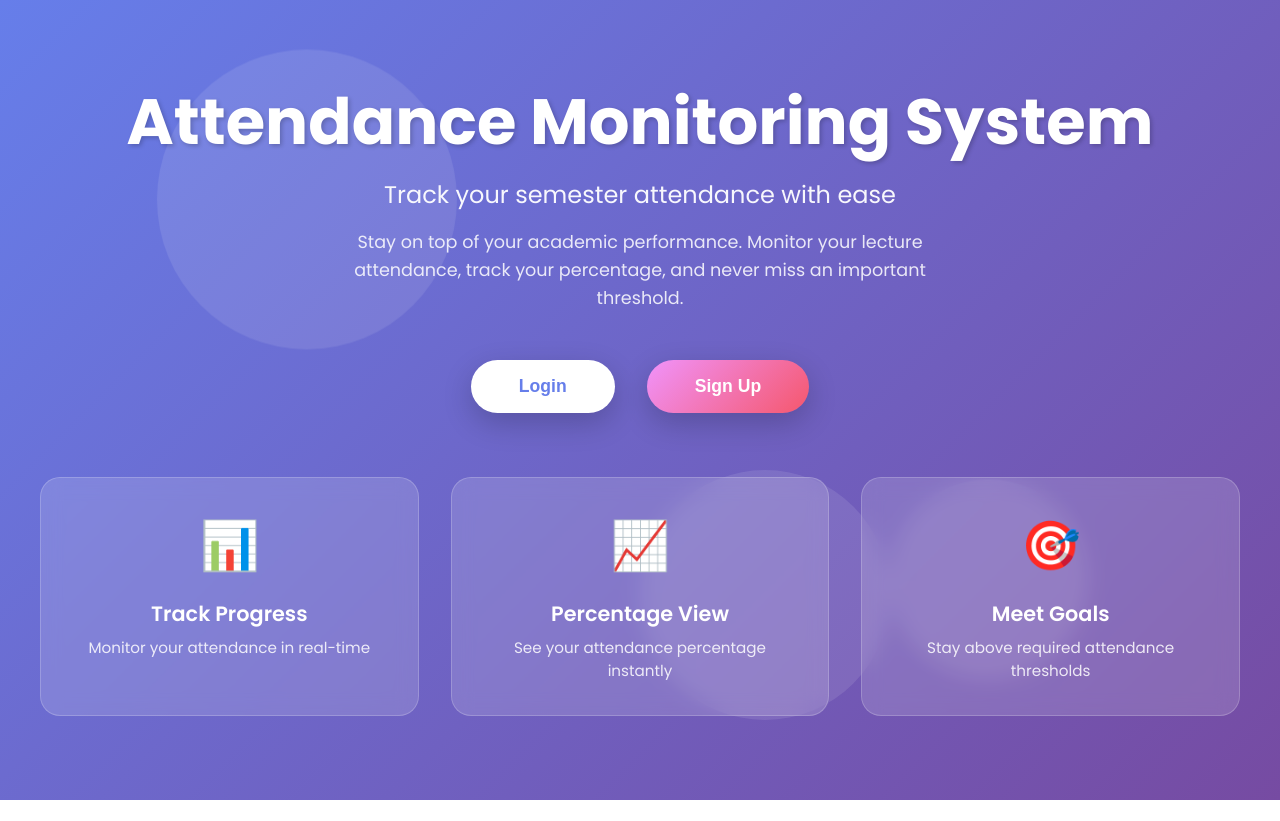
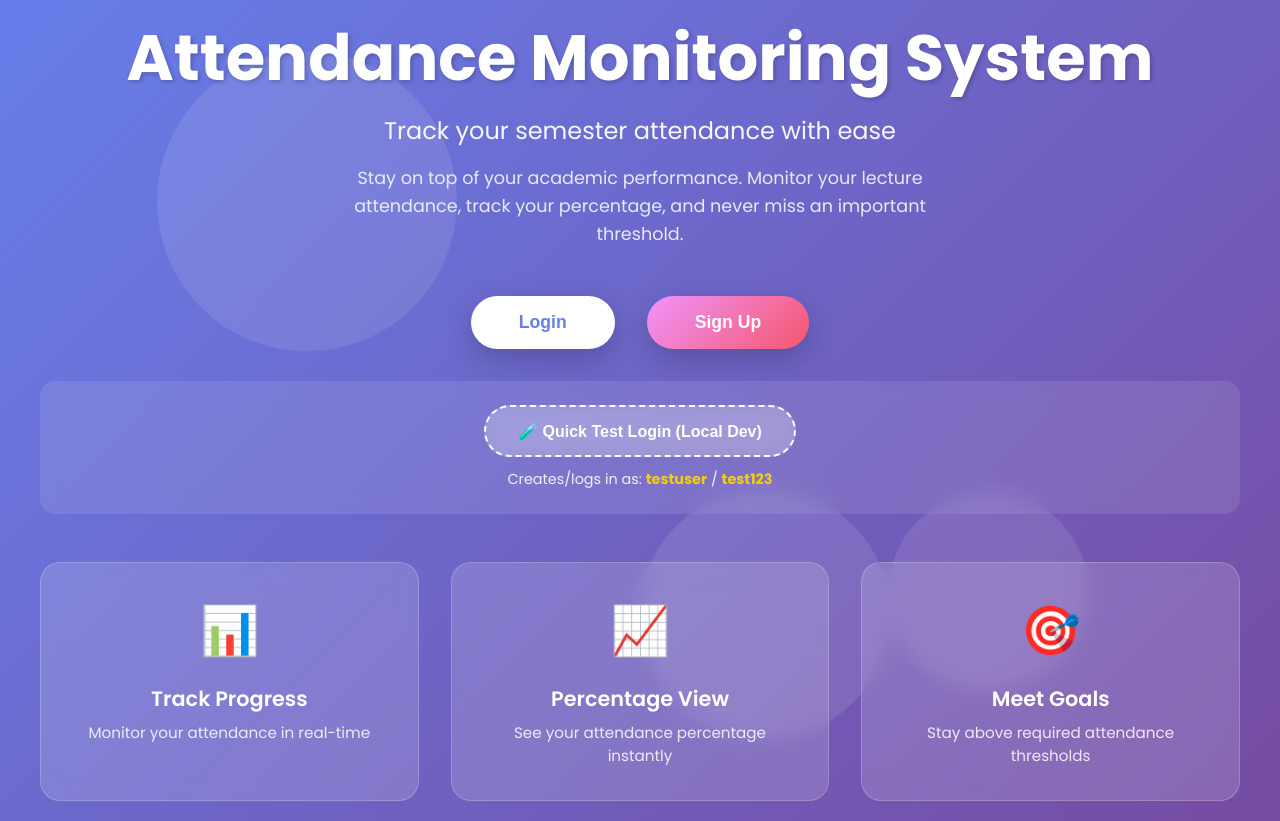
Before and after one commit to viraj24ecs-design/AttendanceMonitor, a React (Create React App) app in the folder frontend/: page / in a window 1280 px wide. Before the commit the page ends 800 px from the top, so only its background shows below. Built offline with nearby package versions, Linux system fonts and the light colour scheme; the HTML template or start-up script is replaced by a standard one.

Commit message:
Add test user quick login for local development

```diff
--- a/frontend/src/components/LandingPage.css
+++ b/frontend/src/components/LandingPage.css
@@ -119,7 +119,54 @@
   display: flex;
   gap: 2rem;
   justify-content: center;
-  margin-bottom: 4rem;
+  margin-bottom: 2rem;
+}
+
+/* Test User Section */
+.test-user-section {
+  text-align: center;
+  margin-bottom: 3rem;
+  padding: 1.5rem;
+  background: rgba(255, 255, 255, 0.1);
+  border-radius: 15px;
+  backdrop-filter: blur(10px);
+}
+
+.btn-test-user {
+  padding: 0.9rem 2rem;
+  font-size: 1rem;
+  font-weight: 600;
+  border: 2px dashed #ffffff;
+  border-radius: 50px;
+  background: rgba(255, 255, 255, 0.2);
+  color: #ffffff;
+  cursor: pointer;
+  transition: all 0.3s ease;
+  backdrop-filter: blur(10px);
+  margin-bottom: 0.75rem;
+}
+
+.btn-test-user:hover:not(:disabled) {
+  background: rgba(255, 255, 255, 0.3);
+  transform: translateY(-2px);
+  box-shadow: 0 8px 20px rgba(0, 0, 0, 0.2);
+}
+
+.btn-test-user:disabled {
+  opacity: 0.6;
+  cursor: not-allowed;
+}
+
+.test-user-hint {
+  color: #ffffff;
+  font-size: 0.9rem;
+  margin: 0;
+  opacity: 0.9;
+}
+
+.test-user-hint strong {
+  font-weight: 700;
+  color: #ffd700;
 }
 
 .btn {
--- a/frontend/src/components/LandingPage.js
+++ b/frontend/src/components/LandingPage.js
@@ -1,11 +1,15 @@
 import React, { useState } from 'react';
+import { useNavigate } from 'react-router-dom';
+import axios from 'axios';
 import './LandingPage.css';
 import LoginModal from './LoginModal';
 import RegisterModal from './RegisterModal';
 
 const LandingPage = () => {
+  const navigate = useNavigate();
   const [showLoginModal, setShowLoginModal] = useState(false);
   const [showRegisterModal, setShowRegisterModal] = useState(false);
+  const [testLoading, setTestLoading] = useState(false);
 
   const openLogin = () => {
     setShowRegisterModal(false);
@@ -20,6 +24,27 @@ const LandingPage = () => {
   const closeModals = () => {
     setShowLoginModal(false);
     setShowRegisterModal(false);
+  };
+
+  const handleTestLogin = async () => {
+    setTestLoading(true);
+    try {
+      const response = await axios.post('/api/test/create-test-user');
+
+      // Store token and user data
+      localStorage.setItem('token', response.data.token);
+      localStorage.setItem('user', JSON.stringify(response.data.user));
+
+      // Show credentials briefly
+      alert(`Test User Created!\nUsername: testuser\nPassword: test123`);
+
+      // Redirect to dashboard
+      navigate('/dashboard');
+    } catch (err) {
+      console.error('Test login error:', err);
+      alert('Failed to create test user. Please try manual login.');
+      setTestLoading(false);
+    }
   };
 
   return (
@@ -57,6 +82,20 @@ const LandingPage = () => {
             </button>
           </div>
 
+          {/* Test User Button for Local Development */}
+          <div className="test-user-section">
+            <button
+              className="btn-test-user"
+              onClick={handleTestLogin}
+              disabled={testLoading}
+            >
+              {testLoading ? '⏳ Creating Test User...' : '🧪 Quick Test Login (Local Dev)'}
+            </button>
+            <p className="test-user-hint">
+              Creates/logs in as: <strong>testuser</strong> / <strong>test123</strong>
+            </p>
+          </div>
+
           {/* Features */}
           <div className="features">
             <div className="feature-card">
```
Also changed, not shown: 2 other files (tests, documents, lock files or other folders).
